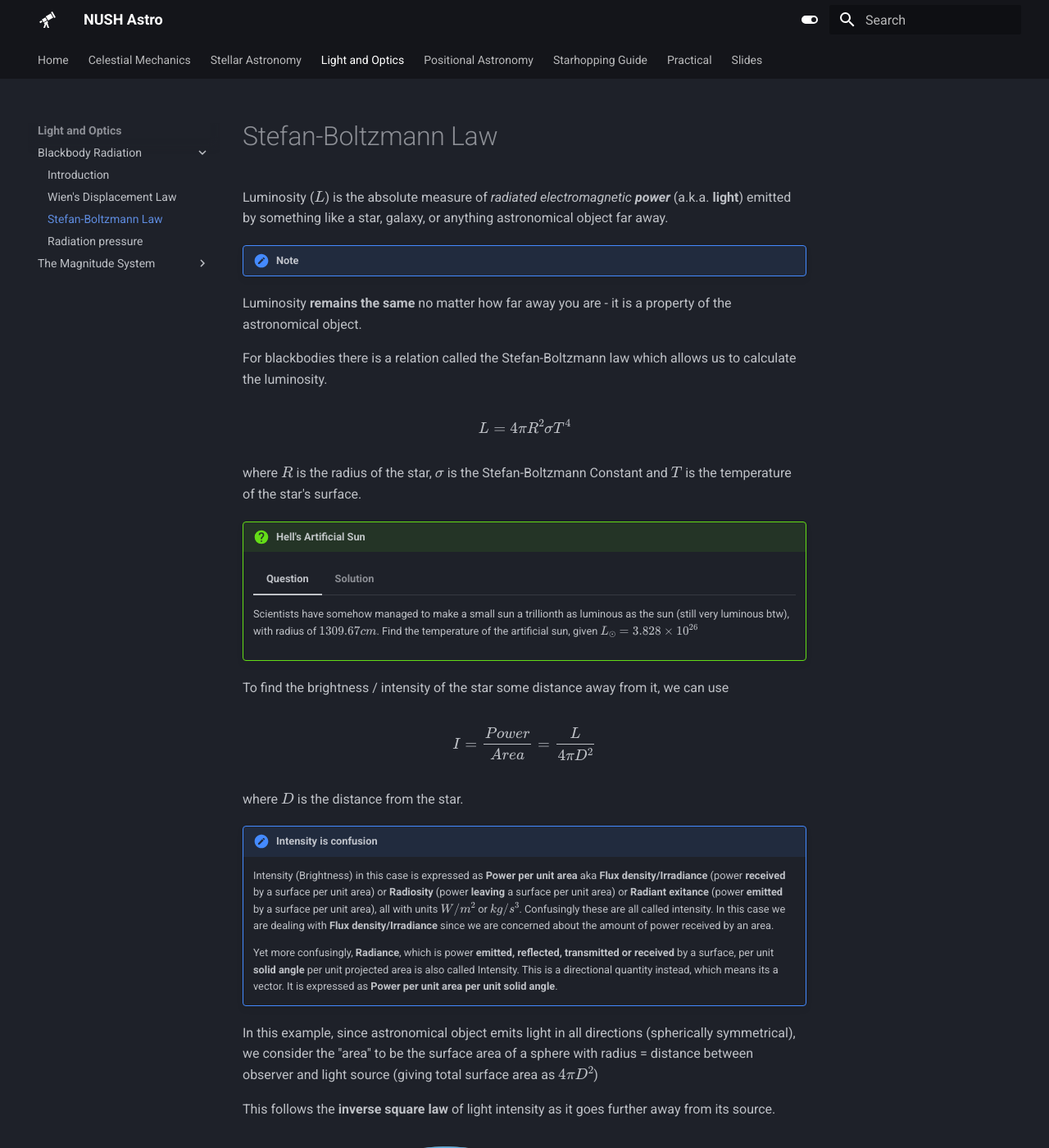
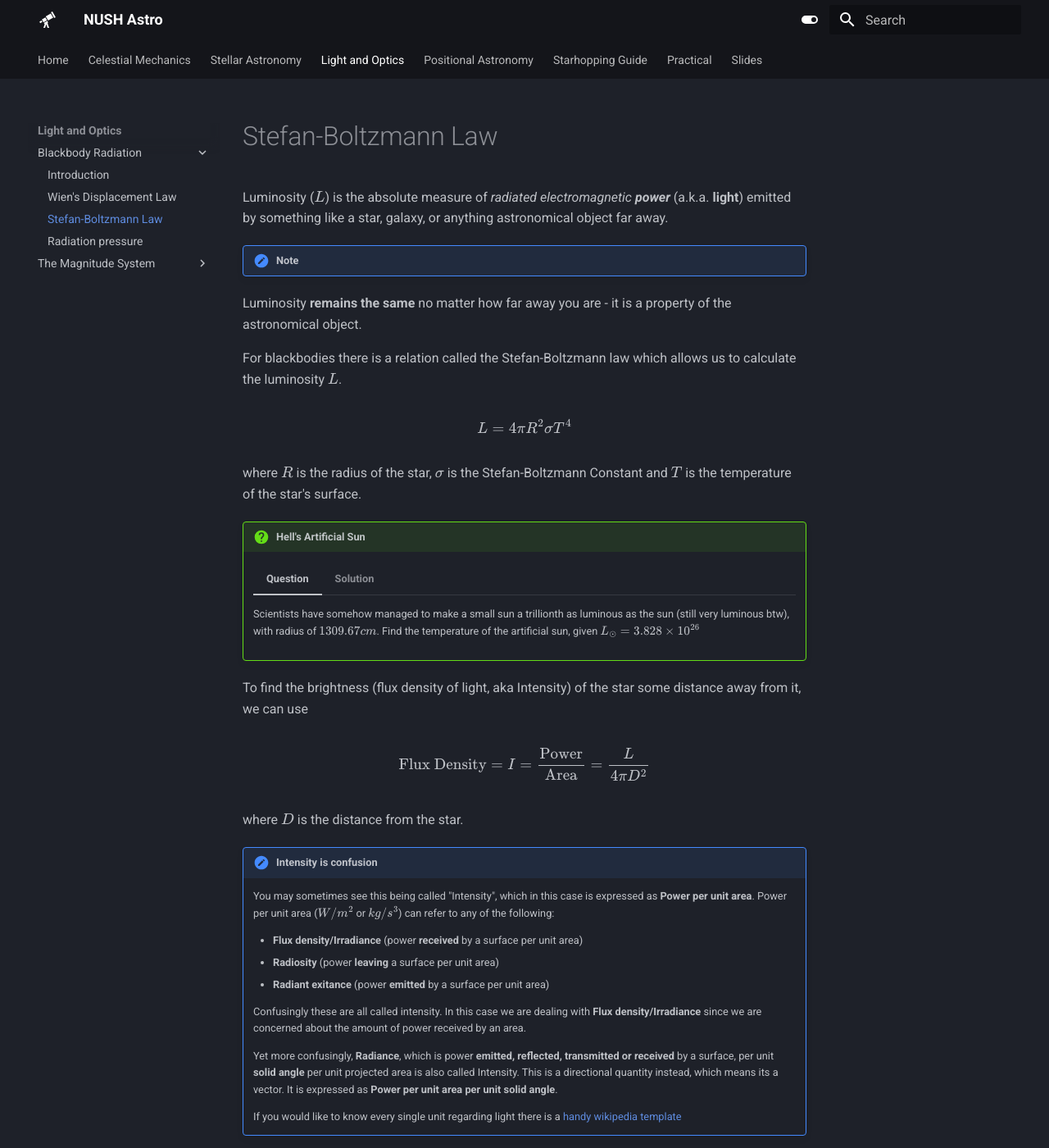
Before and after one commit to nushastro/website, an MkDocs documentation site: the page built from docs/optics/blackbody/stefan_boltzmann_law.md, in a window 1280 px wide and 1400 px high. Shown: the whole window at 82% size. Built offline with MkDocs 1.6.1 and Material for MkDocs 9.7.7, drawn with Linux system fonts in a browser that asks for light colours; some of the changed text lies outside the part shown.

Commit message:
added nore things to light and optics

```diff
--- a/docs/optics/blackbody/stefan_boltzmann_law.md
+++ b/docs/optics/blackbody/stefan_boltzmann_law.md
@@ -5,7 +5,7 @@
 !!! Note
 Luminosity **remains the same** no matter how far away you are - it is a property of the astronomical object.
 
-For blackbodies there is a relation called the Stefan-Boltzmann law which allows us to calculate the luminosity.
+For blackbodies there is a relation called the Stefan-Boltzmann law which allows us to calculate the luminosity $L$.
 
 $$
 L = 4 \pi R^2 \sigma T^4
@@ -24,33 +24,46 @@
 
         $$\begin{align*}T &= \sqrt[4]{\frac{L}{4\pi R^2\sigma}} \\ &= \sqrt[4]{\frac{3.828\times 10^{26}\times 10^{-12}}{4\pi \times 13.0967^2 \times 5.67\times 10^{-8}}} \\ &= 42069K \end{align*}$$
 
-To find the brightness / intensity of the star some distance away from it, we can use
+To find the brightness (flux density of light, aka Intensity) of the star some distance away from it, we can use
 
 $$
-I = \frac{Power}{Area} = \frac{L}{4 \pi D^2}
+\text{Flux Density} = I = \frac{\text{Power}}{\text{Area}} = \frac{L}{4 \pi D^2}
 $$
 
 where $D$ is the distance from the star.
 
 !!! Note "Intensity is confusion"
 
-    Intensity (Brightness) in this case is expressed as **Power per unit area** aka **Flux density/Irradiance** (power **received** by a surface per unit area) or **Radiosity** (power **leaving** a surface per unit area) or **Radiant exitance** (power **emitted** by a surface per unit area), all with units $W/m^2$ or $kg/s^3$. Confusingly these are all called intensity. In this case we are dealing with **Flux density/Irradiance** since we are concerned about the amount of power received by an area.
+    You may sometimes see this being called "Intensity", which in this case is expressed as **Power per unit area**. Power per unit area ($W/m^2$ or $kg/s^3$) can refer to any of the following:
+
+    - **Flux density/Irradiance** (power **received** by a surface per unit area)
+    - **Radiosity** (power **leaving** a surface per unit area)
+    - **Radiant exitance** (power **emitted** by a surface per unit area)
+
+    Confusingly these are all called intensity. In this case we are dealing with **Flux density/Irradiance** since we are concerned about the amount of power received by an area.
 
     Yet more confusingly, **Radiance**, which is power **emitted, reflected, transmitted or received** by a surface, per unit **solid angle** per unit projected area is also called Intensity. This is a directional quantity instead, which means its a vector. It is expressed as **Power per unit area per unit solid angle**.
+
+    If you would like to know every single unit regarding light there is a [handy wikipedia template](https://en.wikipedia.org/wiki/Template:SI_radiometry_units)
 
 In this example, since astronomical object emits light in all directions (spherically symmetrical), we consider the "area" to be the surface area of a sphere with radius = distance between observer and light source (giving total surface area as $4\pi D^2$)
 
 This follows the **inverse square law** of light intensity as it goes further away from its source.
 
-![inverse_square_law.png](../img/inverse_square_law.png)
+$$
+I \propto \frac{1}{D^2}
+$$
 
-> 1 square of light at 1AU gets spread across 4 squares at 2AU and further spreads to 9 squares at 3AU
+<figure markdown>
+  ![inverse_square_law.png](../img/inverse_square_law.png){ align=right }
+  <figcaption>square's worth of light at 1AU gets spread across 4 squares at 2AU and further spreads to 9 squares at 3AU</figcaption>
+</figure>
 
 !!! Question "The sun is a deadly lazer"
 
     === "Question"
 
-        Find the Intensity of the sun from earth, given the $L_\odot = 3.828 \times 10^{26} W$ and $1AU = 1.496 \times 10^{11} m$
+        Find the Intensity of the sun from earth, given that $L_\odot = 3.828 \times 10^{26} W$ and $1AU = 1.496 \times 10^{11} m$
 
     === "Solution"
 
@@ -73,3 +86,17 @@
         $$\begin{align*}\frac{I_a}{I_b} &= \frac{\frac{L_a}{4\pi (2D)^2}}{\frac{L_b}{4\pi D^2}} \\ &= \frac{L_a}{L_b}\frac{4\pi D^2}{4\pi 4D^2} \\ &= \frac{4\pi R^2\sigma (2T)^4}{4\pi R^2\sigma T^4} \frac{1}{4} \\ &= \frac{16}{4} \\ &= 4 \end{align*}$$
 
         Star A is brighter than B, and has 4 times the intensity of B
+
+!!! Question "A big star goes boom boom boom"
+
+    === "(I07 - T11 - A)"
+
+        A supernova shines with a luminosity $10^{10}$ times that of the Sun. If such a supernova appears in our sky as bright as the Sun, how far away (in parsec) from us must it be located?
+
+    === "Solution"
+
+        As it appears to be as bright, they have the same Intensity (Flux Density) ($d_\oplus is the distance from the earth to the sun):
+
+        $$
+        \begin{align*} I = \frac{10^{10}L_\odot}{4\pi D^2} &= \frac{L_\odot}{4\pi d_\oplus^2} \\ \frac{10^{10}}{D^2} &= \frac{1}{d_\oplus^2} \\ D &= \sqrt{10^{10}d_\oplus^2} \\ &= 10^5 d_\oplus \\ &= 1.496\times 10^{16}m \\ D &\approx 0.5 \text{parsec}\end{align*}
+        $$
```
Also changed, not shown: docs/optics/blackbody/radiation_pressure.md (+1 -1 lines).
